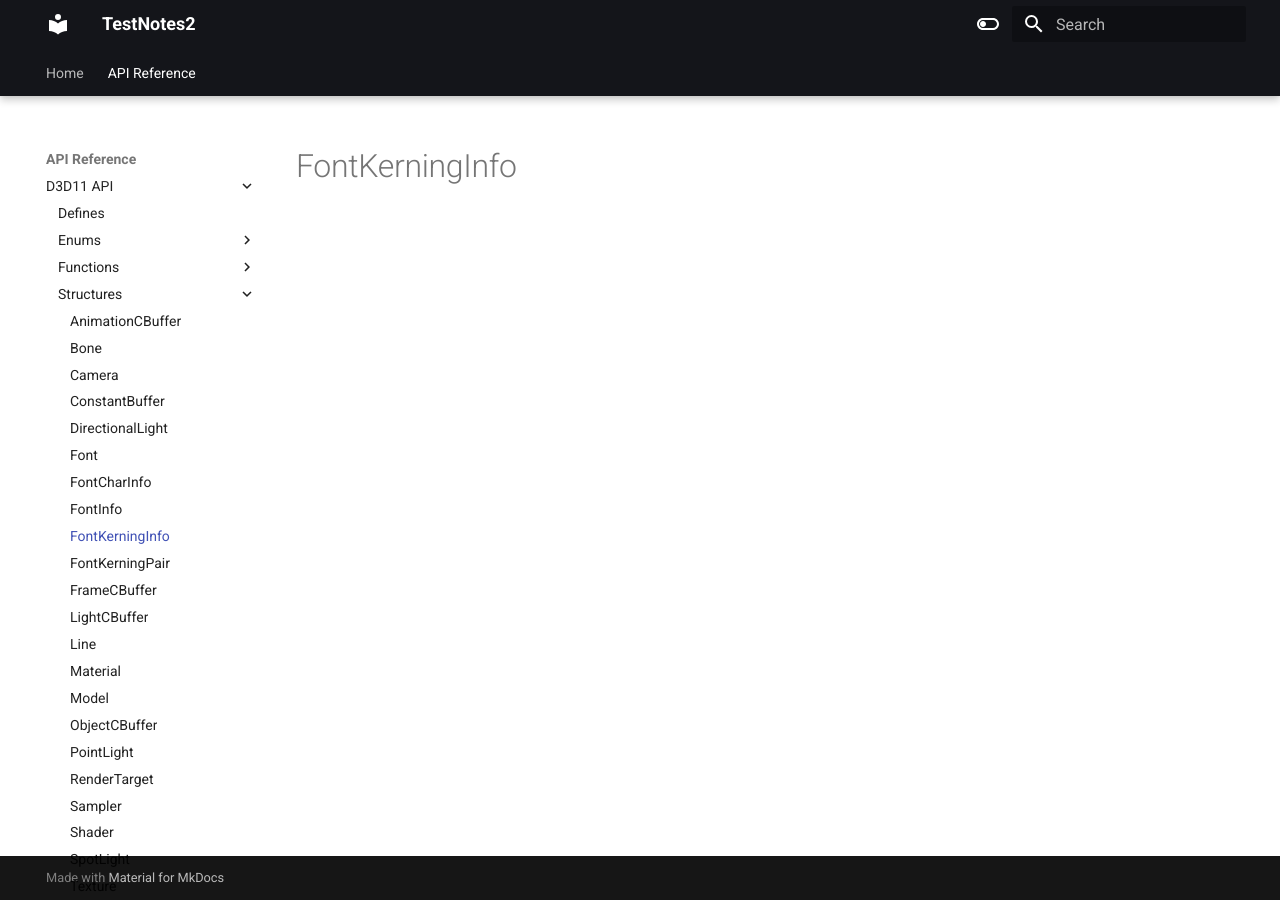
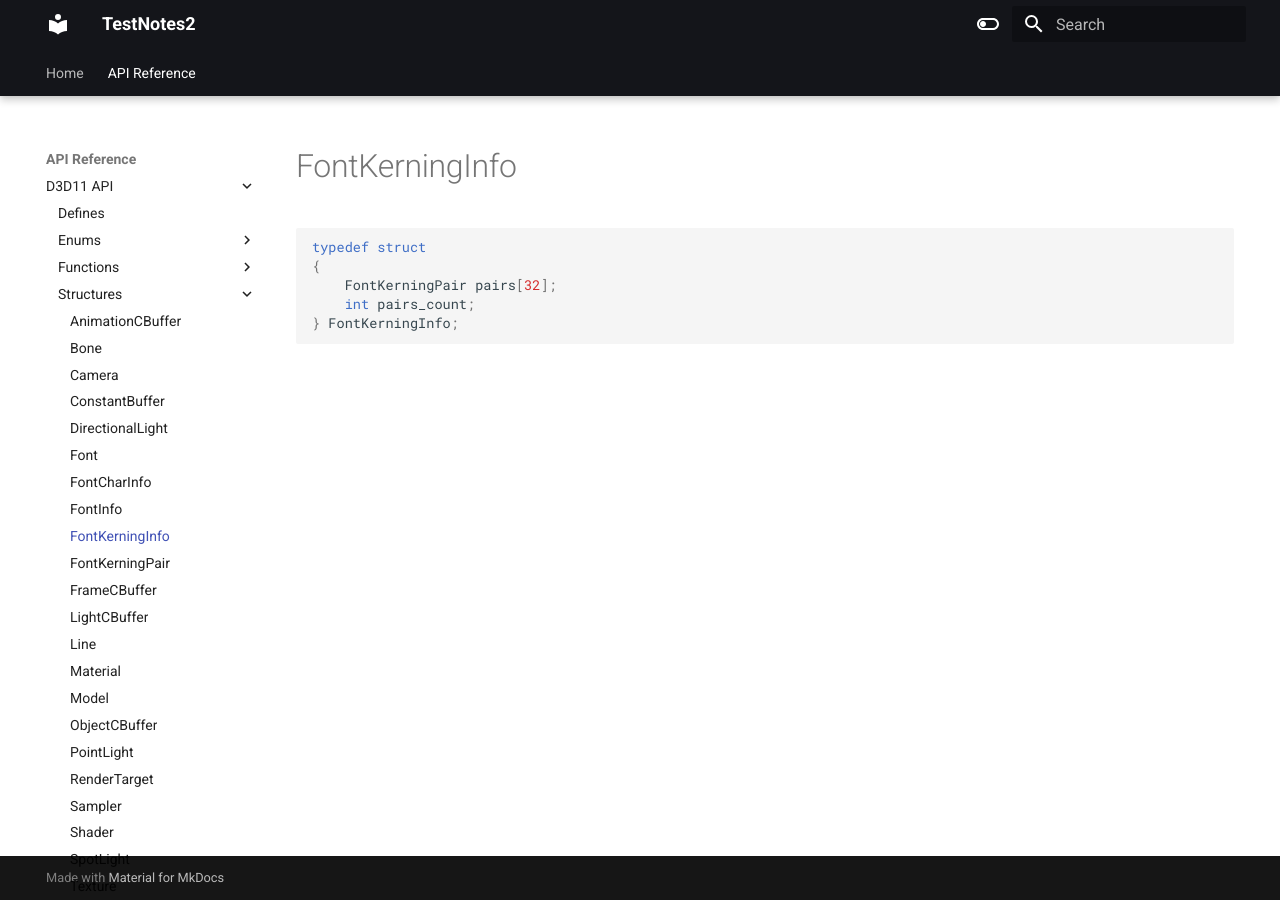
Before and after one commit to erichederstedt/TempEngineDocs, an MkDocs documentation site: the page built from docs/API Reference/D3D11 API/Structures/FontKerningInfo.md, in a window 1280 px wide. Built offline with MkDocs 1.6.1 and Material for MkDocs 9.7.7, drawn with Linux system fonts in a browser that asks for light colours.

Commit message:
PUSH NOTE : FontKerningInfo.md

````diff
--- a/docs/API Reference/D3D11 API/Structures/FontKerningInfo.md
+++ b/docs/API Reference/D3D11 API/Structures/FontKerningInfo.md
@@ -1 +1,9 @@
 # FontKerningInfo
+
+```c++
+typedef struct
+{
+    FontKerningPair pairs[32];
+    int pairs_count;
+} FontKerningInfo;
+```
````
